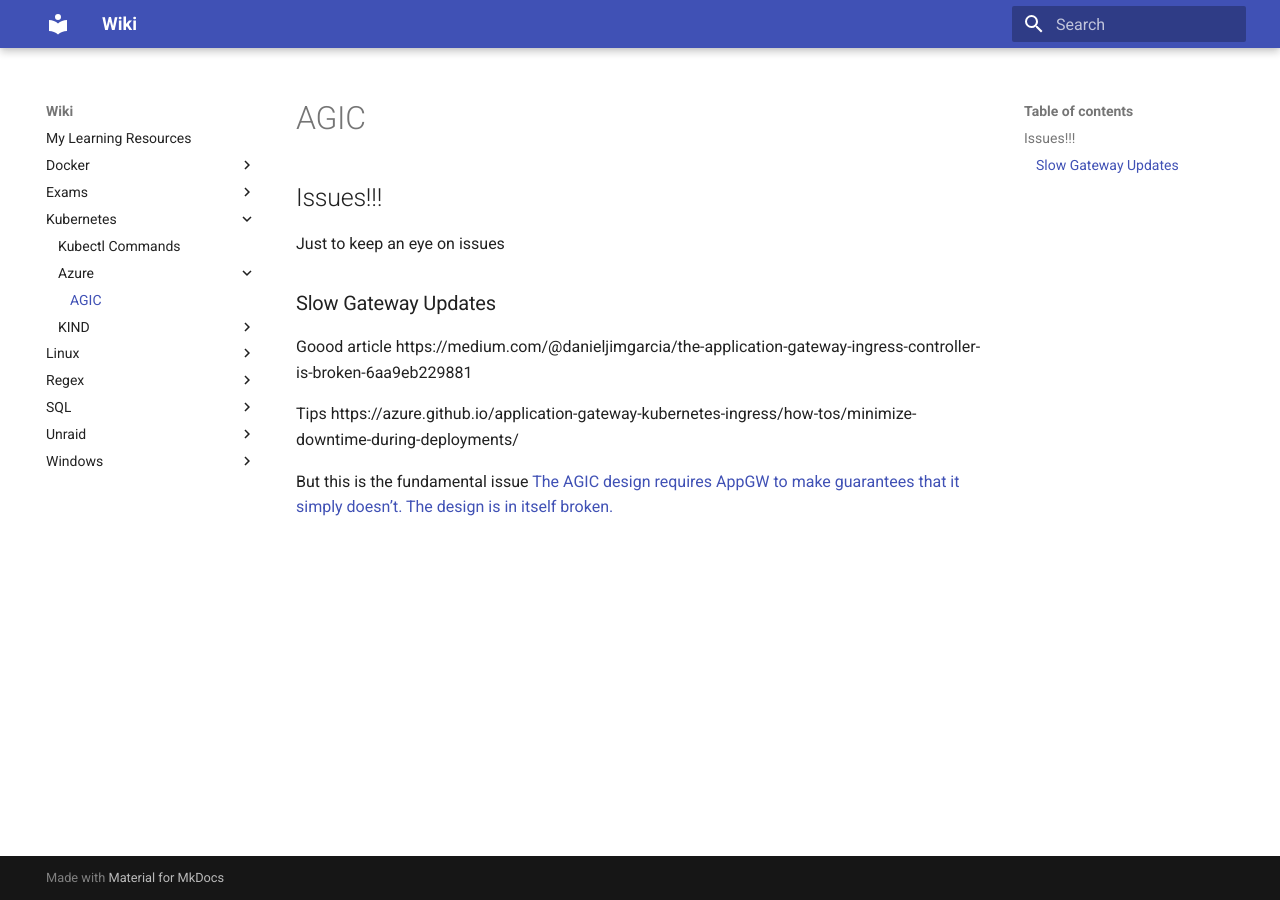
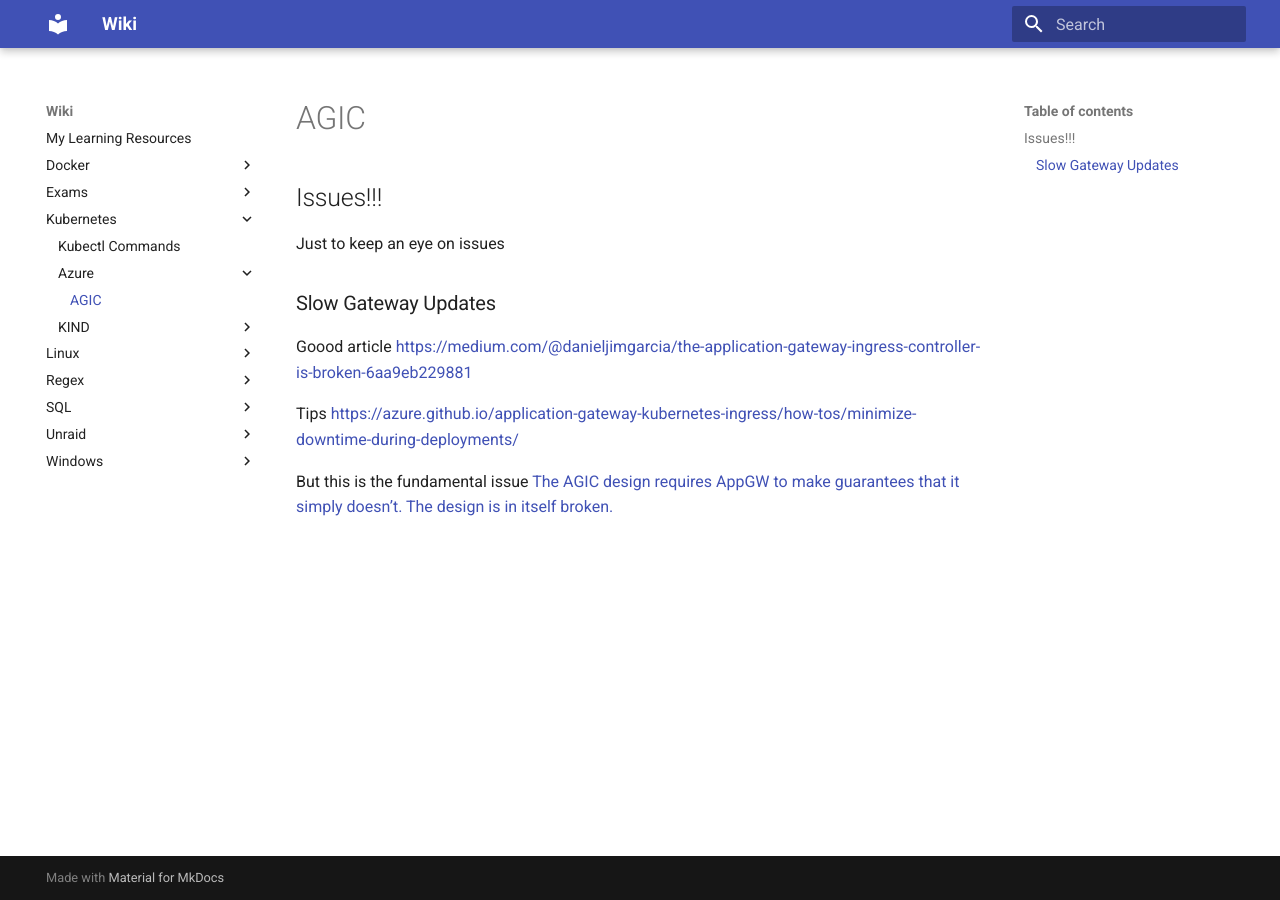
Before and after one commit to iaingblack/mkdocs, an MkDocs documentation site: the page built from docs/Kubernetes/Azure/AGIC.md, in a window 1280 px wide. Built offline with MkDocs 1.6.1 and Material for MkDocs 9.7.7, drawn with Linux system fonts in a browser that asks for light colours; part of the change alters nothing that is shown.

```diff
--- a/docs/Kubernetes/Azure/AGIC.md
+++ b/docs/Kubernetes/Azure/AGIC.md
@@ -7,10 +7,10 @@ Just to keep an eye on issues
 ### Slow Gateway Updates
 
 Goood article
-https://medium.com/@danieljimgarcia/the-application-gateway-ingress-controller-is-broken-6aa9eb229881
+[https://medium.com/@danieljimgarcia/the-application-gateway-ingress-controller-is-broken-6aa9eb229881](https://medium.com/@danieljimgarcia/the-application-gateway-ingress-controller-is-broken-6aa9eb229881)
 
 Tips
-https://azure.github.io/application-gateway-kubernetes-ingress/how-tos/minimize-downtime-during-deployments/
+[https://azure.github.io/application-gateway-kubernetes-ingress/how-tos/minimize-downtime-during-deployments/](https://azure.github.io/application-gateway-kubernetes-ingress/how-tos/minimize-downtime-during-deployments/)
 
 But this is the fundamental issue
 [The AGIC design requires AppGW to make guarantees that it simply doesn’t. The design is in itself broken.](https://github.com/Azure/application-gateway-kubernetes-ingress/issues/1124#issuecomment-824595041)
```
